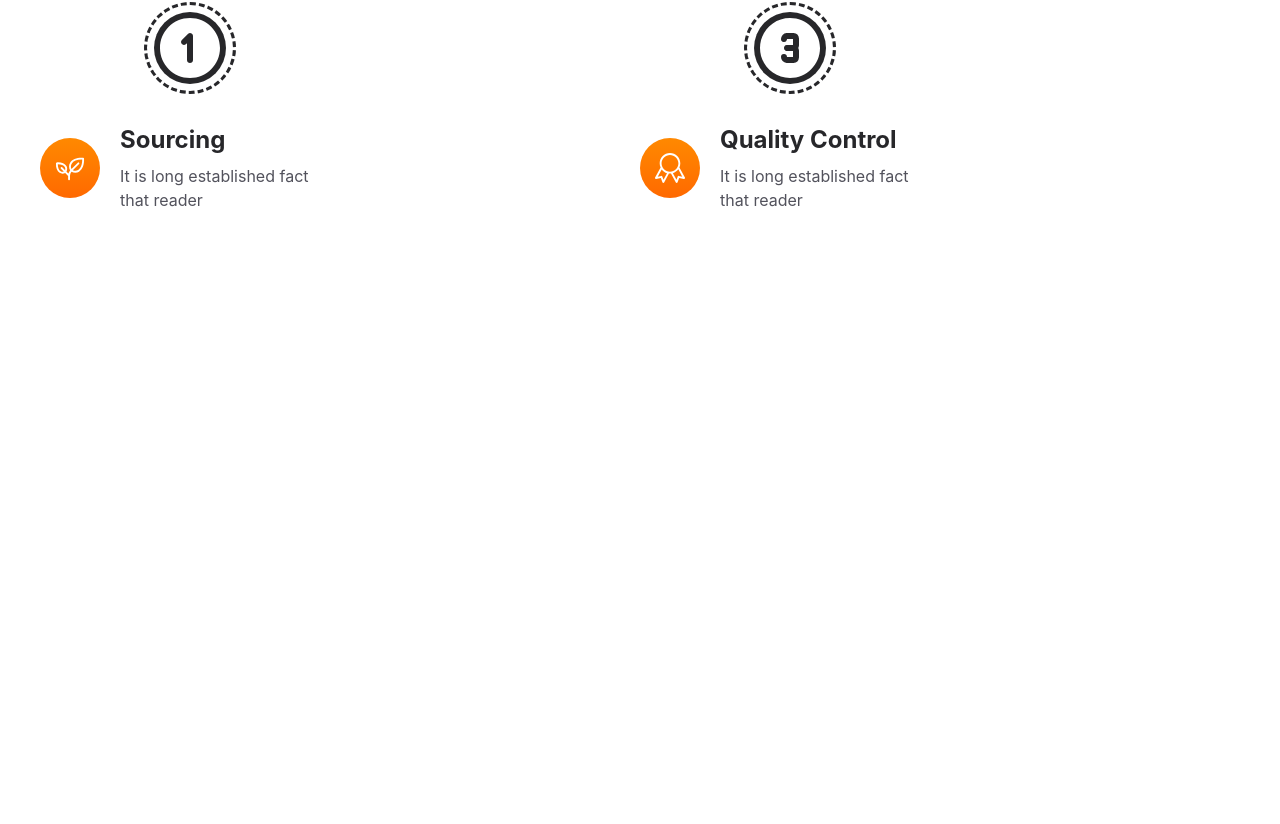
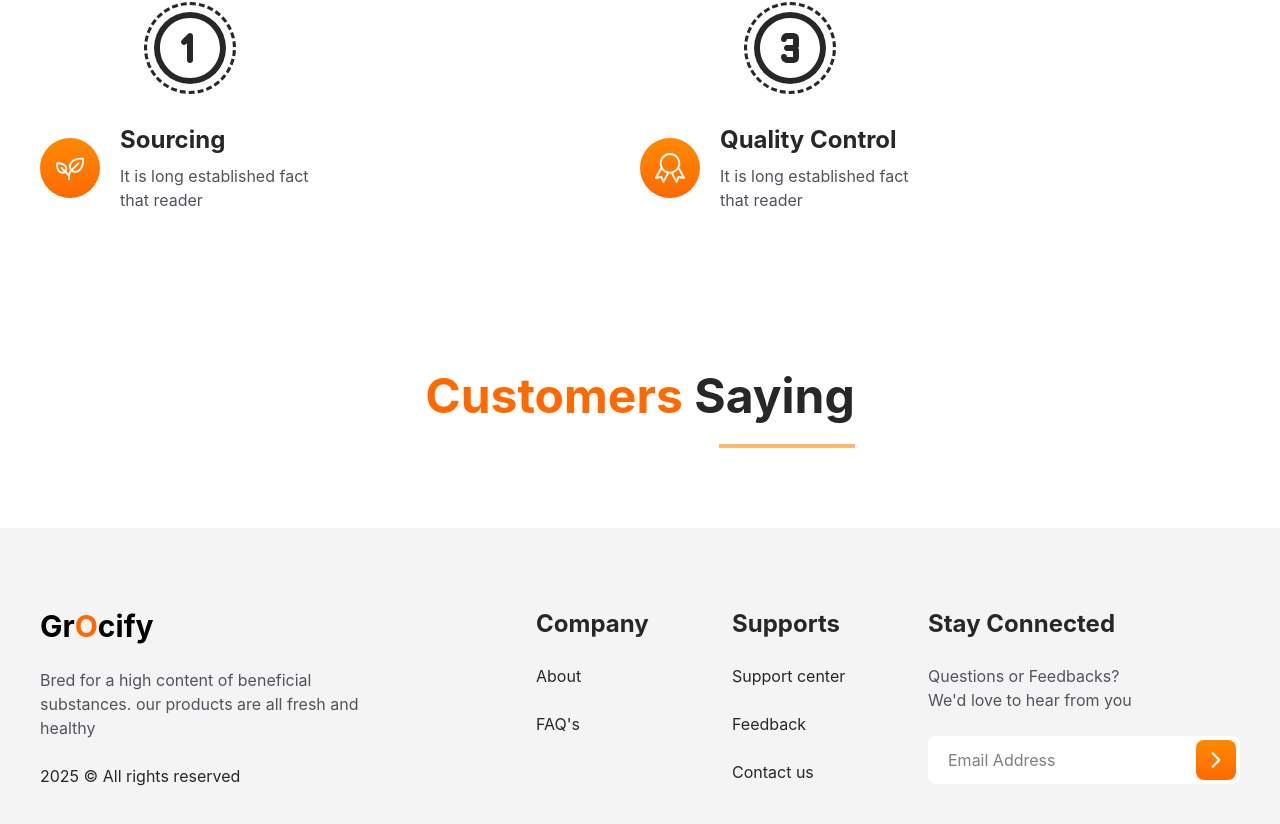
Before and after one commit to rahulkr0700/Grocery-Website, a React (Vite) app in the folder grocery-website/: page / in a window 1280 px wide. Shown: the part 4444-5268 px from the top of the page. Before the commit the page ends 4736 px from the top, so only its background shows below. Built offline with nearby package versions, Linux system fonts and the light colour scheme.

Commit message:
Footer Done

```diff
--- /dev/null
+++ b/grocery-website/src/Components/Footer/Footer.jsx
@@ -0,0 +1,69 @@
+import React from "react";
+import { IoIosArrowForward } from "react-icons/io";
+
+export default function Footer() {
+  return (
+    <footer className="bg-zinc-100 py-20">
+      <div className=" flex flex-wrap gap-y-10 max-w-[1400px] mx-auto px-10">
+        <div className="flex-1 basis-[300px]">
+          <a href="#" className="text-3xl font-bold">
+            Gr<span className="text-orange-500 uppercase">O</span>cify
+          </a>
+
+          <p className="text-zinc-600 mt-6 max-w-[350px]">
+            Bred for a high content of beneficial substances. our products are all fresh and healthy
+          </p>
+
+          <p className="text-zinc-800 mt-6">
+            2025 &copy; All rights reserved
+          </p>
+        </div>
+
+        <ul className="flex-1">
+            <li>
+                <h5 className="text-zinc-800 text-2xl font-bold">Company</h5>
+            </li>
+
+            <li className="mt-6">
+                <a href="#" className=" text-zinc-800 hover:text-orange-500">About</a>
+            </li>
+            <li className="mt-6">
+                <a href="#" className=" text-zinc-800 hover:text-orange-500">FAQ's</a>
+            </li>
+
+        </ul>
+
+         <ul className="flex-1">
+            <li>
+                <h5 className="text-zinc-800 text-2xl font-bold">Supports</h5>
+            </li>
+
+            <li className="mt-6">
+                <a href="#" className=" text-zinc-800 hover:text-orange-500">Support center</a>
+            </li>
+            <li className="mt-6">
+                <a href="#" className=" text-zinc-800 hover:text-orange-500">Feedback</a>
+            </li>
+            <li className="mt-6">
+                <a href="#" className=" text-zinc-800 hover:text-orange-500">Contact us</a>
+            </li>
+
+        </ul>
+
+        <div className="flex-1">
+            <h5 className="text-zinc-800 text-2xl font-bold">Stay Connected</h5>
+            <p className="mt-6 text-zinc-600">Questions or Feedbacks? <br />
+            We'd love to hear from you
+            </p>
+
+            <div className=" flex bg-white p-1 rounded-lg mt-6 ">
+                <input  className=" flex-1 h-[5vh] focus:outline-none pl-4" type="email" name="email" id="email" autoComplete="off" placeholder="Email Address" />
+                <button className="bg-gradient-to-b from-orange-400 to-orange-500 p-2 text-white text-2xl rounded-lg hover:to-orange-600 cursor-pointer">
+                   <IoIosArrowForward />
+                </button>
+            </div>
+        </div>
+      </div>
+    </footer>
+  );
+}
--- a/grocery-website/src/Components/Home/Home.jsx
+++ b/grocery-website/src/Components/Home/Home.jsx
@@ -6,6 +6,8 @@
 import Products from '../Products/Products'
 import Discount from '../Discount/Discount'
 import Process from '../Process/Process'
+import Testimonials from '../Testimonials/Testimonials'
+import Footer from '../Footer/Footer'
 
 const Home = () => {
   return (
@@ -17,6 +19,8 @@
       <Products/>
       <Discount/>
       <Process/>
+      <Testimonials/>
+      <Footer/>
     </div>
   )
 }
--- /dev/null
+++ b/grocery-website/src/Components/Testimonials/Testimonials.jsx
@@ -0,0 +1,12 @@
+import React from 'react'
+import Heading from '../Heading/Heading'
+
+export default function Testimonials() {
+  return (
+    <section>
+        <div className='max-w-[1400px] px-10 mx-auto py-20'>
+            <Heading highlight="Customers" heading="Saying"/>
+        </div>
+    </section>
+  )
+}
```
